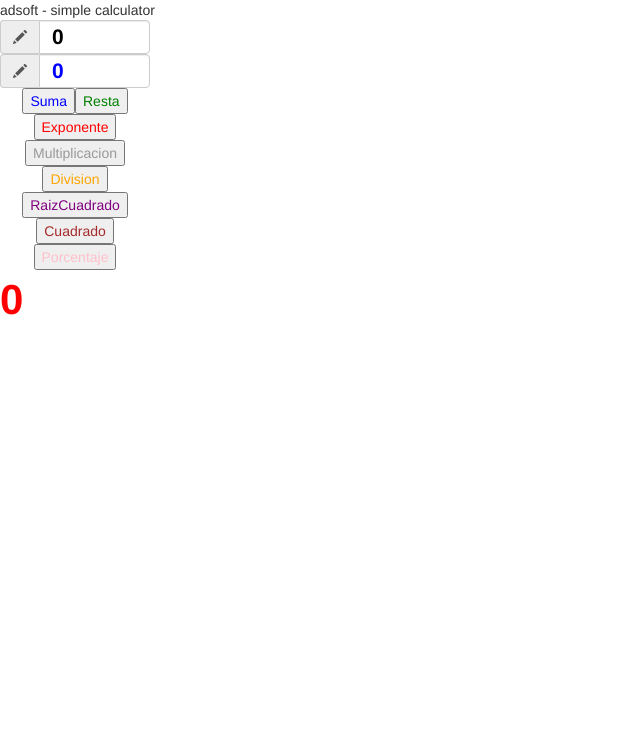
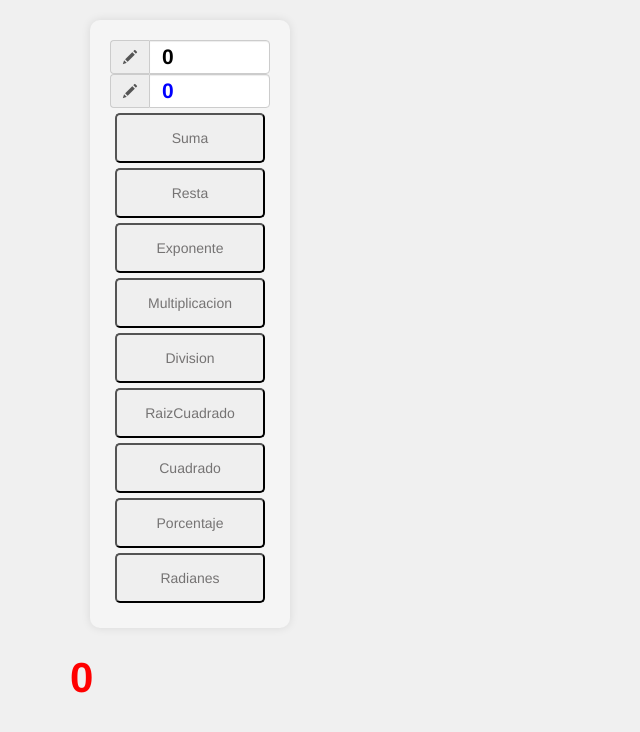
Before and after one commit to Salvav7/testing-calculator, an Angular app: page / in a window 1280 px wide. Shown: the top 732 px of the page, without its empty margins (0-640 px from the left). Built offline with nearby package versions, Linux system fonts and the light colour scheme.

Commit message:
add radianes

```diff
--- a/src/app/app.component.html
+++ b/src/app/app.component.html
@@ -1,2 +1,2 @@
-adsoft - simple calculator
+
 <app-ui></app-ui>
--- /dev/null
+++ b/src/app/radiantes/radianes.ts
@@ -0,0 +1,4 @@
+export function radianes(grados) {
+    let radianes = grados * (Math.PI / 180);
+    return radianes;
+}
--- a/src/app/ui/ui.component.css
+++ b/src/app/ui/ui.component.css
@@ -1,65 +1,106 @@
+:host {
+    display: flex;
+    justify-content: right;
+    align-items: right;
+    height: 100vh;
+    background-color: #f0f0f0;
+  }
+
+
 .calculator {
-    width: 150px;
+    width: 200px;
     text-align: center;
-    color: #999;
+    color: #757373;
+    border-radius: 10px;
+    box-shadow: 0px 0px 10px rgba(0,0,0,0.1);
+    padding: 20px;
+    background-color: #f5f5f5;
+    margin: 20px;
 }
 
 .result {
     font-size: 3.0em;
     font-weight: bold;
     color: red;
+    margin-bottom: 20px;
+}
 
+.operator1, .operator2 {
+    font-size: 1.5em;
+    font-weight: bold;
+    transition: color 0.3s ease;
 }
 
 .operator1 {
-    font-size: 1.5em;
-    font-weight: bold;
     color: black;
-
 }
 
 .operator2 {
-    font-size: 1.5em;
-    font-weight: bold;
     color: blue;
-
 }
 
-.addition-button {
+.addition-button,
+.substraction-button,
+.exp-button,
+.multiplication-button,
+.division-button,
+.square-button,
+.sqr-button,
+.porcentaje-button,
+.radianes-button {
     cursor: pointer;
-    color: blue;
-}
-.substraction-button {
-    cursor: pointer;
-    color: green;
+    padding: 10px;
+    margin: 5px;
+    border-radius: 5px;
+    transition: background-color 0.3s ease;
+    width: 150px;  /* Ancho fijo para todos los botones */
+    height: 50px; /* Altura fija para todos los botones */
+    display: flex;
+    justify-content: center;
+    align-items: center;
 }
 
-.exp-button {
-    cursor: pointer;
-    color: red;
+.addition-button:hover {
+    background-color: rgb(50, 98, 255);
+    color: white;
 }
 
-.multiplication-button {
-    cursor: pointer;
-    color: yellow;
+.substraction-button:hover {
+    background-color: rgb(54, 150, 54);
+    color: white;
 }
 
-.division-button {
-    cursor: pointer;
-    color: orange;
+.exp-button:hover {
+    background-color: rgb(241, 69, 69);
+    color: white;
 }
 
-.square-button {
-    cursor: pointer;
-    color: purple;
+.multiplication-button:hover {
+    background-color: rgb(15, 166, 168);
+    color: white;
 }
 
-.sqr-button{
-    cursor: pointer;
-    color: brown;
+.division-button:hover {
+    background-color: rgb(250, 179, 47);
+    color: white;
 }
 
-.porcentaje-button{
-    cursor: pointer;
-    color: pink;
+.square-button:hover {
+    background-color: rgb(164, 45, 164);
+    color: white;
 }
+
+.sqr-button:hover {
+    background-color: brown;
+    color: white;
+}
+
+.porcentaje-button:hover {
+    background-color: rgb(249, 161, 175);
+    color: white;
+}
+
+.radianes-button:hover {
+    background-color: rgb(146, 145, 145);
+    color: white;
+}
--- a/src/app/ui/ui.component.html
+++ b/src/app/ui/ui.component.html
@@ -1,4 +1,41 @@
-<div class="calculator">
+
+    <div class="container">
+        <div class="calculator">
+
+            <form>
+                <div class="input-group">
+                    <span class="input-group-addon"><i class="glyphicon glyphicon-pencil"></i></span>
+                    <input id="operator1" [(ngModel)]="operator1" type="number" class="form-control operator1" name="operator1"
+                        placeholder="0.0">
+                </div>
+
+                <div class="input-group">
+                    <span class="input-group-addon"><i class="glyphicon glyphicon-pencil"></i></span>
+                    <input id="operator2" [(ngModel)]="operator2" type="number" class="form-control operator2" name="operator2"
+                        placeholder="0.0">
+                </div>
+            </form>
+
+
+            <button class="operation-button addition-button" (click)="addition()">Suma</button>
+            <button class="operation-button substraction-button" (click)="substraction()">Resta</button>
+            <button class="operation-button exp-button" (click)="exp()">Exponente</button>
+            <button class="operation-button multiplication-button" (click)="multiplication()">Multiplicacion</button>
+            <button class="operation-button division-button" (click)="division()">Division</button>
+            <button class="operation-button square-button" (click)="sqrt()">RaizCuadrado</button>
+            <button class="operation-button sqr-button" (click)="sqr()">Cuadrado</button>
+            <button class="operation-button porcentaje-button" (click)="porcentaje()">Porcentaje</button>
+            <button class="operation-button radianes-button" (click)="radianes()">Radianes</button>
+
+
+        </div>
+
+        <span class="result">{{ result }}</span>
+    </div>
+
+
+
+<!-- <div class="calculator">
 
     <form>
         <div class="input-group">
@@ -18,13 +55,14 @@
     <button class="operation-button addition-button" (click)="addition()">Suma</button>
     <button class="operation-button substraction-button" (click)="substraction()">Resta</button>
     <button class="operation-button exp-button" (click)="exp()">Exponente</button>
-    <button class="operation-button miltiplication-button" (click)="multiplication()">Multiplicacion</button>
+    <button class="operation-button multiplication-button" (click)="multiplication()">Multiplicacion</button>
     <button class="operation-button division-button" (click)="division()">Division</button>
     <button class="operation-button square-button" (click)="sqrt()">RaizCuadrado</button>
     <button class="operation-button sqr-button" (click)="sqr()">Cuadrado</button>
     <button class="operation-button porcentaje-button" (click)="porcentaje()">Porcentaje</button>
+    <button class="operation-button radianes-button" (click)="radianes()">Radianes</button>
 
 
 </div>
 
-<span class="result">{{ result }}</span>
+<span class="result">{{ result }}</span> -->
--- a/src/app/ui/ui.component.ts
+++ b/src/app/ui/ui.component.ts
@@ -7,6 +7,7 @@ import { division } from "../division/division";
 import { sqrt } from "../sqrt/sqrt";
 import { sqr } from "../sqr/sqr";
 import { porcentaje } from "../porcentaje/porcentaje";
+import { radianes } from "../radiantes/radianes";
 
 @Component({
   selector: "app-ui",
@@ -69,4 +70,10 @@ export class UiComponent implements OnInit {
     myresult = porcentaje(this.operator1, this.operator2);
     this.result = myresult;
   }
+
+  radianes() {
+    let myresult = 0;
+    myresult = radianes(this.operator1);
+    this.result = myresult;
+  }
 }
```
Also changed, not shown: 2 other files (tests, documents, lock files or other folders).
